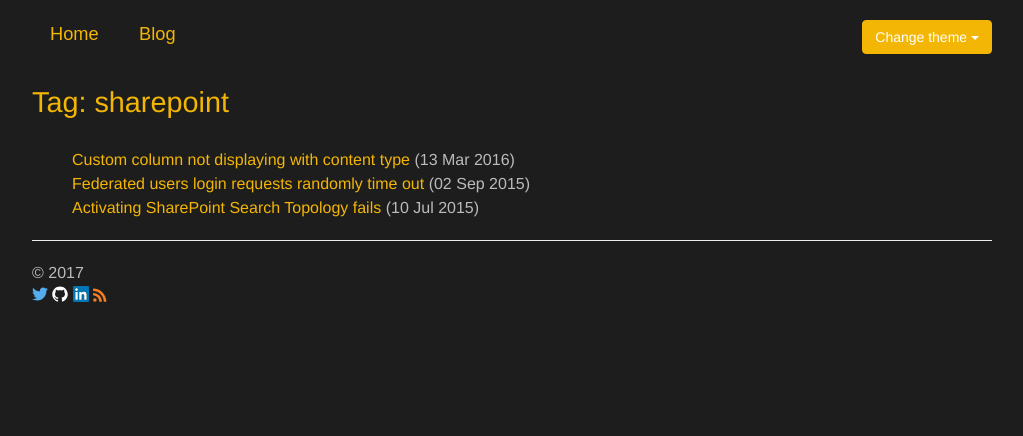
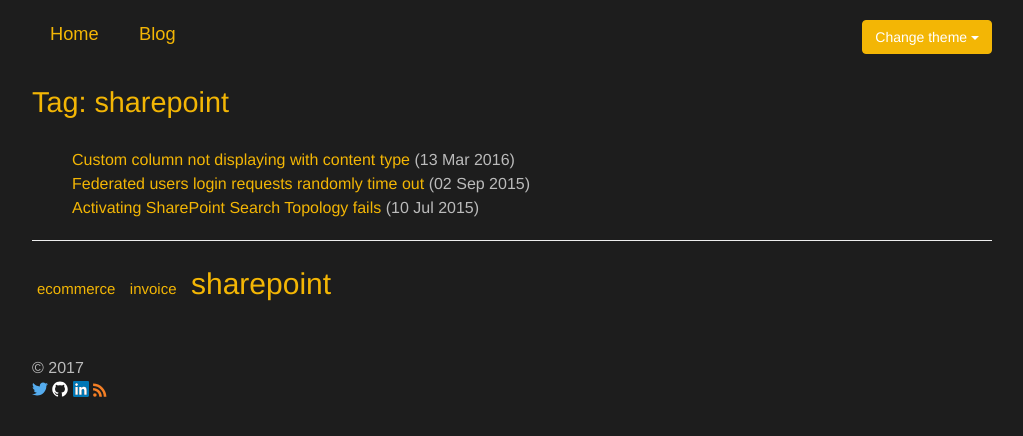
Before and after one commit to johannwalder/johannwalder.github.io, a Jekyll site: the page built from tag/sharepoint.md, in a window 1280 px wide. Shown: the top 436 px of the page, without its empty margins (128-1151 px from the left). Built offline with Jekyll 4.4.1, drawn with Linux system fonts in a browser that asks for light colours; nearby versions of some CDN libraries.

Commit message:
Added tag cloud to tag page

```diff
--- /dev/null
+++ b/_includes/archive.html
@@ -0,0 +1,40 @@
+<div class="tag-cloud">
+   {% for tag in site.tags %}
+      <a href="#posts-tag" id="{{ forloop.index }}" class="__tag" style="margin: 5px">{{ tag[0] }}</a>
+      <ul id="list_{{ forloop.index }}" style="display:none;">
+         {% for post in tag[1] %}
+            <li><a href="{{ post.url }}">{{ post.title }}</a></li>
+         {% endfor %}
+      </ul>
+   {% endfor %}
+</div>
+
+<div id ="posts-tags" class="post-list" style="margin: 50px;"></div>
+
+<script type="text/javascript">
+   $(function() {
+      var minFont = 15.0,
+          maxFont = 30.0,
+          diffFont = maxFont - minFont,
+          size = 0;
+
+      {% assign max = 1.0 %}
+      {% for tag in site.tags %}
+         {% if tag[1].size > max %}
+            {% assign max = tag[1].size %}
+         {% endif %}
+      {% endfor %}
+
+      {% for tag in site.tags %}
+         size = (Math.log({{ tag[1].size }}) / Math.log({{ max }})) * diffFont + minFont;
+         $("#{{ forloop.index }}").css("font-size", size + "px");
+      {% endfor %}
+
+      $('.tag-cloud a[class^="__tag"]').click(function() {
+         $('.post-list').empty();
+         $('#list_' + $(this).attr('id')).each(function() {
+            $('.post-list').append('<ul>' + $(this).html() + '</ul>');
+         });
+      });
+   });
+</script>
--- a/_layouts/tagpage.html
+++ b/_layouts/tagpage.html
@@ -12,3 +12,5 @@
 </ul>
 </div>
 <hr>
+
+{% include archive.html %}
```
